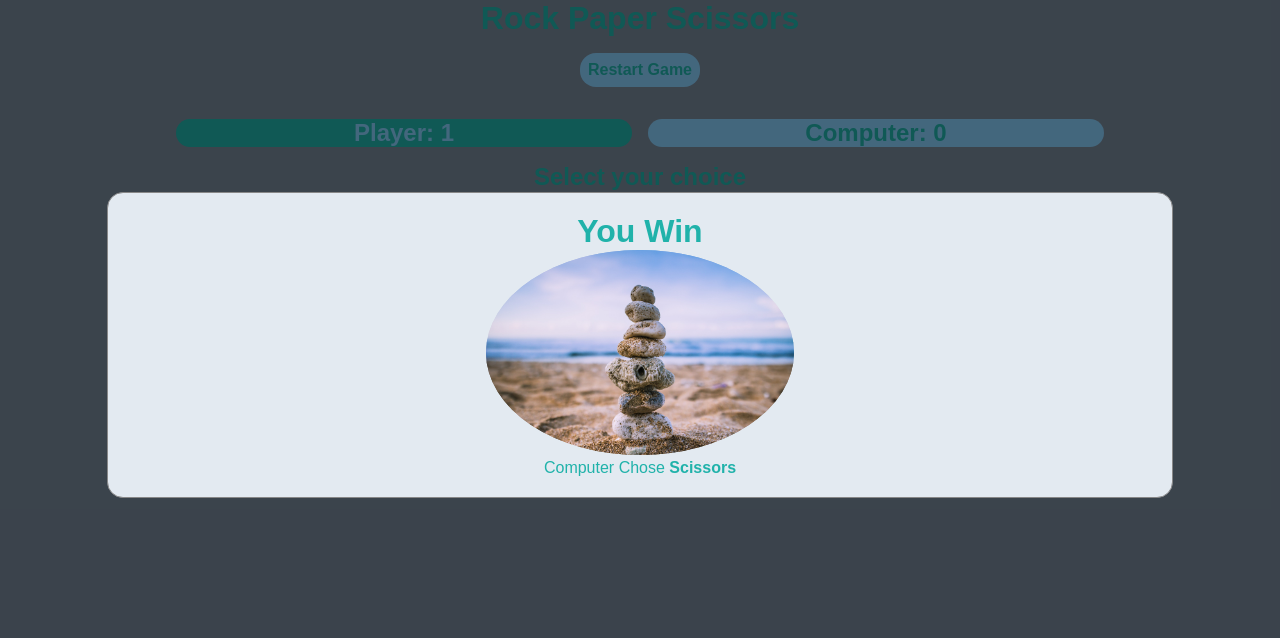
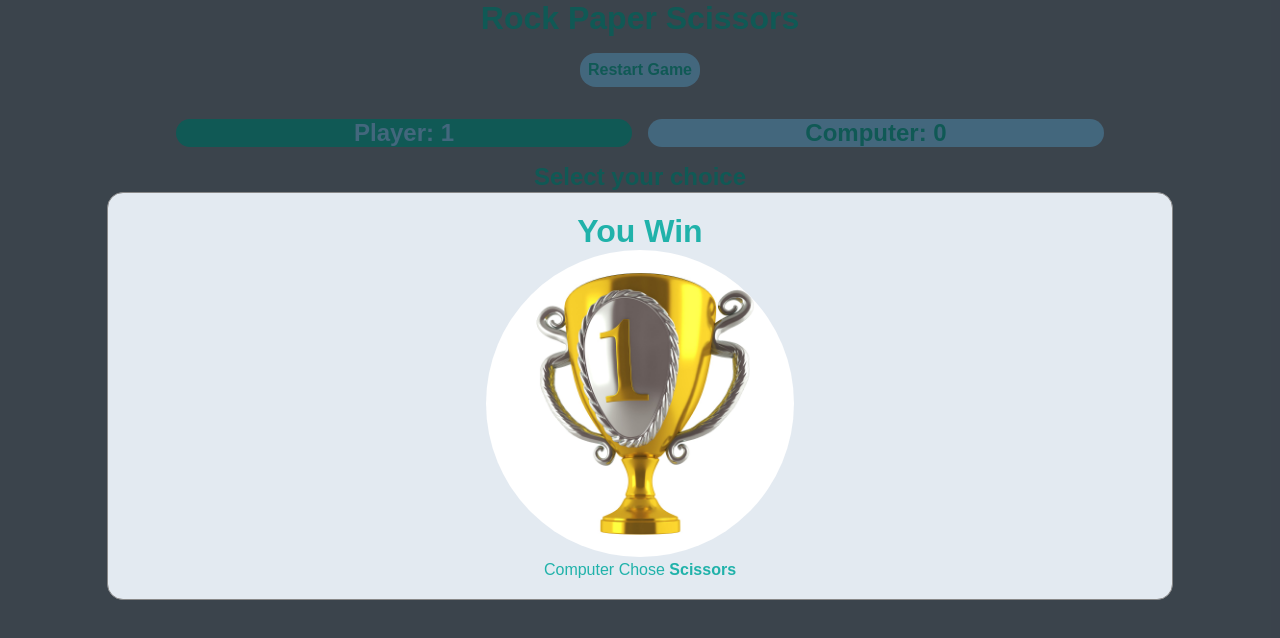
Before and after one commit to GabrielMaritz0/My-Rock-paper-scissors, a plain HTML site: page index.html in a window 1280 px wide. Both pictures are taken after a click on the picture 328 px from the left and 245 px from the top of the page. Drawn offline with Linux system fonts and the light colour scheme.

Commit message:
final touches

```diff
--- a/index.html
+++ b/index.html
@@ -27,7 +27,7 @@
     <div class="modal">
       <div id="result" class="modal-content">
         <h1 class="text-win">You Win!</h1>
-        <img src="/images/Rock.jpg" alt="Rock">
+        <img src="/images/sorry.jpg" alt="Rock">
         <h2>Computer chose Rock</h2>
       </div>
     </div>
--- a/js.js
+++ b/js.js
@@ -61,7 +61,7 @@ function showWinner(winner, computerChoice) {
     // Show modal result
     result.innerHTML = `
       <h1 class="text-win">You Win</h1>
-      <img id="rock" class="choice" src="/images/Rock.jpg" alt="Rock"-${computerChoice}>
+      <img class="result-img" src="/images/winner.jpg" alt="winner">
       <p>Computer Chose <strong>${computerChoice.charAt(0).toUpperCase() +
         computerChoice.slice(1)}</strong></p>
     `;
@@ -71,14 +71,14 @@ function showWinner(winner, computerChoice) {
     // Show modal result
     result.innerHTML = `
       <h1 class="text-lose">You Lose</h1>
-      <img id="rock" class="choice" src="/images/Rock.jpg" alt="Rock"-${computerChoice}>
+      <img class="result-img" src="/images/sorry.jpg" alt="sorry">
       <p>Computer Chose <strong>${computerChoice.charAt(0).toUpperCase() +
         computerChoice.slice(1)}</strong></p>
     `;
   } else {
     result.innerHTML = `
       <h1>It's A Draw</h1>
-      <i class="fas fa-hand-${computerChoice} fa-10x"></i>
+      <img class="result-img" src="/images/try again.jpg" alt="try again">
       <h2>Computer Chose <strong>${computerChoice.charAt(0).toUpperCase() +
         computerChoice.slice(1)}</strong></h2>
     `;
--- a/stylesheet.css
+++ b/stylesheet.css
@@ -66,9 +66,9 @@ body {
   background-image: url(/images/Scissors.jpg);
   background-size: cover;
 }
-img {
-  width: 100%;
-  height: 100%;
+.result-img {
+  border-radius: 75%;
+  width: 30%;
 }
 .text-lose {
   color: rgb(241, 44, 44);
```
Also changed, not shown: images/sorry.jpg (added), images/try again.jpg (added), images/winner.jpg (added), 1 other file.
